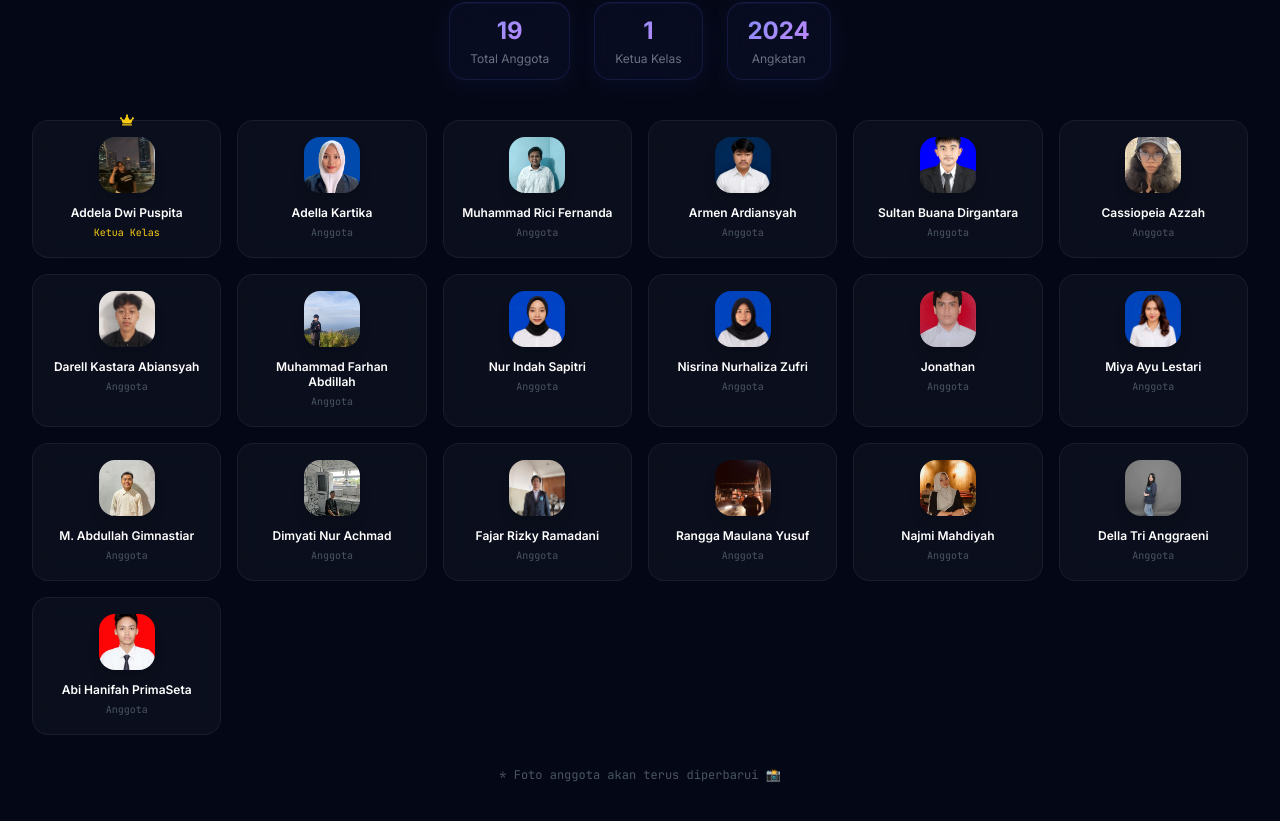
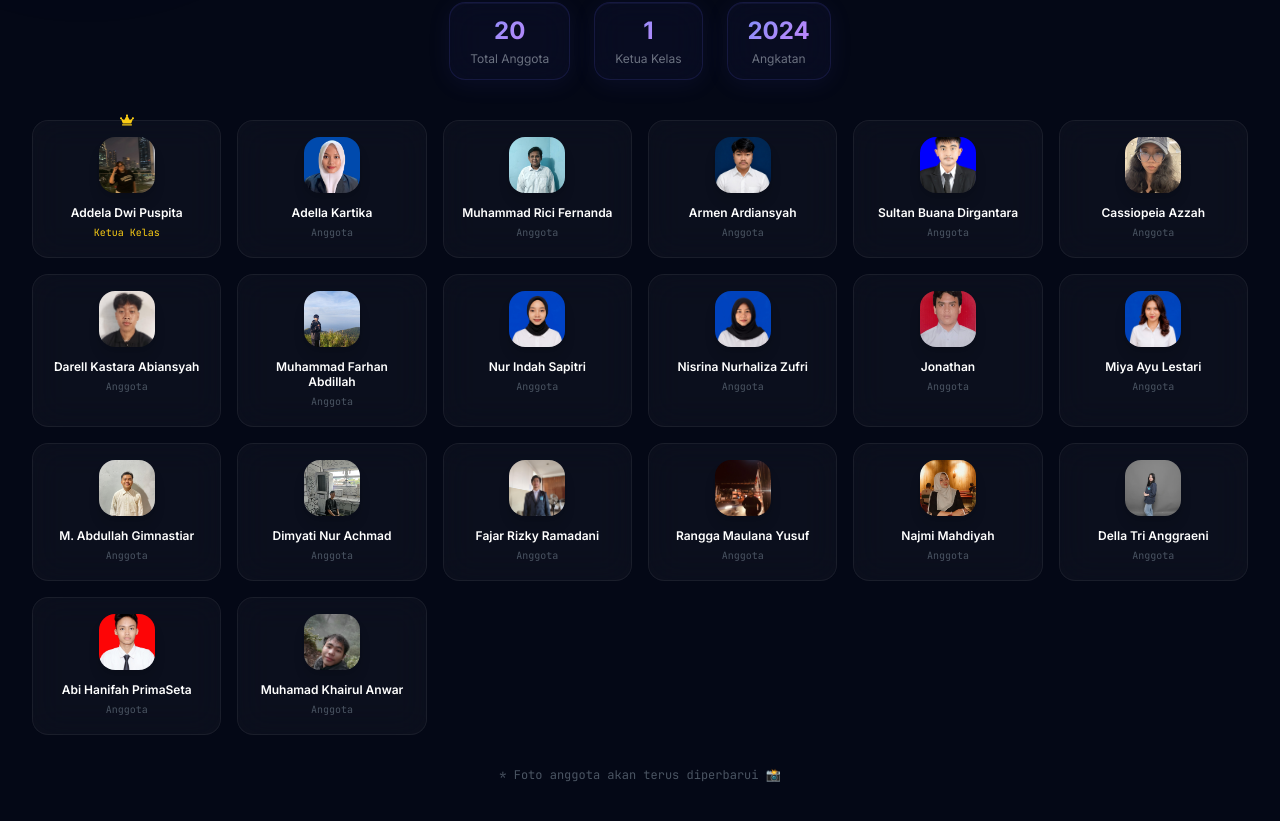
Before and after one commit to khairulanwar902/portofolio-r4a, a React (Vite) app: page / in a window 1280 px wide. Shown: the part 8655-9476 px from the top of the page. Built offline with nearby package versions, Linux system fonts and the light colour scheme.

Commit message:
tambah foto khairul

```diff
--- a/src/components/Member.jsx
+++ b/src/components/Member.jsx
@@ -22,6 +22,7 @@ const MEMBERS = [
   { id: 17, name: 'Najmi Mahdiyah',             role: 'Anggota',     color: 'from-violet-500 to-fuchsia-600',photo: '/foto-najmi.jpeg' },
   { id: 18, name: 'Della Tri Anggraeni',        role: 'Anggota',     color: 'from-pink-500 to-fuchsia-600',  photo: '/foto-della.jpeg' },
   { id: 19, name: 'Abi Hanifah PrimaSeta',      role: 'Anggota',     color: 'from-sky-500 to-blue-600',      photo: '/foto-abi.jpeg' },
+  { id: 20, name: 'Muhamad Khairul Anwar',      role: 'Anggota',     color: 'from-primary-500 to-accent-600',photo: '/foto-khairul.jpeg' },
 ]
 
 function getInitials(name) {
```
Also changed, not shown: public/foto-khairul.jpeg (added).
